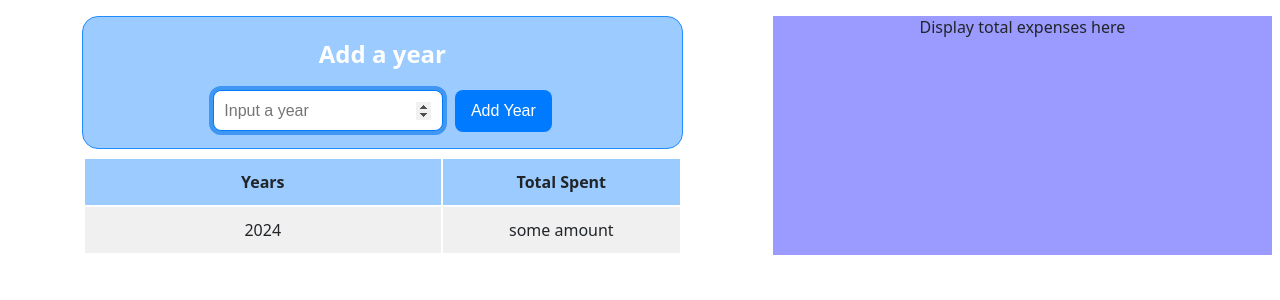
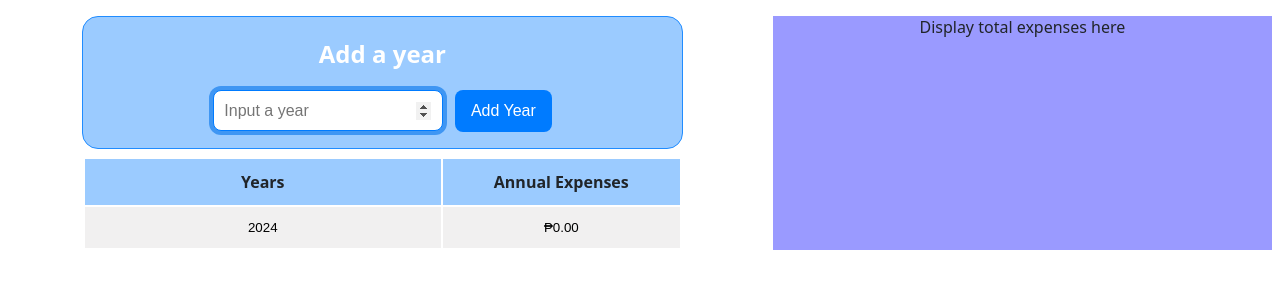
Before and after one commit to Genrevvv/SPENT, a Flask app: page / in a window 1280 px wide. Shown: the part 80-380 px from the top of the page. Run offline with Flask 3, Linux system fonts and the light colour scheme; a user stored in the database is signed in; data comes from the database, SQL or seed files in the repository; some libraries are stand-ins or nearby versions.

Commit message:
Added a format_currency helper function, and improved year table

```diff
--- a/app.py
+++ b/app.py
@@ -4,11 +4,14 @@ from flask_session import Session
 from werkzeug.security import check_password_hash, generate_password_hash
 from datetime import datetime
 
-from helpers import login_required
+from helpers import login_required, format_currency
 
 
 # Configure application
 app = Flask(__name__)
+
+# Custom filter
+app.jinja_env.filters["format_currency"] = format_currency
 
 # Configure session to use filesystem (instead of signed cookies)
 app.config["SESSION_PERMANENT"] = False
@@ -38,15 +41,14 @@ def index():
     currency = db.execute("SELECT currency FROM users WHERE id = ?", session["user_id"])
     currency = currency[0]["currency"]
 
-    if currency not in ["dollar", "peso"]:
+    if currency not in ["usd", "php"]:
         return render_template("set-currency.html")
 
     # Create a list of years
     list_of_years = []
-    years = db.execute("SELECT year FROM years WHERE user_id = ?", session["user_id"])
+    years = db.execute("SELECT year, annual_expenses FROM years WHERE user_id = ? ORDER BY year DESC", session["user_id"])
     for year in years:
-        list_of_years.append(year["year"])
-
+        list_of_years.append(year)
 
     print(list_of_years)
 
@@ -157,7 +159,7 @@ def setcurrency():
     currency = request.form.get("currency")
 
     # Validate user response
-    if currency not in ["dollar", "peso"]:
+    if currency not in ["usd", "php"]:
         flash("Invalid currency")
         return render_template("/")
 
@@ -166,6 +168,7 @@ def setcurrency():
 
     flash("Welcome to $₱ENT")
     return redirect("/")
+
 
 @app.route("/addyear", methods=["POST"])
 @login_required
@@ -181,6 +184,18 @@ def addyear():
         flash("Invalid year input")
         return redirect("/")
 
+    # Check if year for the user already exist
+    list_of_years = []
+    years = db.execute("SELECT year FROM years WHERE user_id = ? ORDER BY year DESC", session["user_id"])
+    for year_value in years:
+        list_of_years.append(year_value["year"])
+
+    if year in list_of_years:
+        flash("Year already exist")
+        return redirect("/")
+
+    # Update year in database
     db.execute("INSERT INTO years (user_id, year) VALUES (?, ?)", session["user_id"], year)
+
     flash("Year added succesfully")
     return redirect("/")
--- a/helpers.py
+++ b/helpers.py
@@ -1,5 +1,10 @@
+from cs50 import SQL
 from flask import redirect, render_template, request, session
 from functools import wraps
+
+
+# Set SQLite database
+db = SQL("sqlite:///spent.db")
 
 # confirm login (from finance pset)
 def login_required(f):
@@ -16,3 +21,15 @@ def login_required(f):
         return f(*args, **kwargs)
 
     return decorated_function
+
+
+def format_currency(value):
+    # Check for user's currency
+    currency = db.execute("SELECT currency FROM users WHERE id = ?", session["user_id"])
+    currency = currency[0]["currency"]
+
+    # Format currency
+    if currency == "usd":
+        return f"${value:,.2f}"
+    elif currency == "php":
+        return f"₱{value:,.2f}"
--- a/static/styles.css
+++ b/static/styles.css
@@ -184,14 +184,35 @@ table th:nth-child(2) {
 table th,
 table td {
     font-size: 1rem;
+    vertical-align: middle;
+}
+
+table th {
     padding: 0.75rem;
-    vertical-align: middle;
 }
 
 table td {
     background-color: #f1f0f0;
 }
 
+table td:hover {
+    cursor: pointer;
+    background-color: #d1cece;
+}
+
 table thead tr {
     background-color: #9bcbff;
 }
+
+table td button {
+    border: none;
+    background-color: transparent;
+    width: 100%;
+    margin: none;
+    display: block;
+    padding: 0.75rem;
+}
+
+table td button:hover {
+    cursor: pointer;
+}
--- a/templates/index.html
+++ b/templates/index.html
@@ -19,39 +19,35 @@
                     </div>
 
                     <div class="year-container">
-                            {% if not years %}
                         <table>
                             <thead>
                                 <tr>
                                     <th>Years</th>
-                                            <th>Total Spent</th>
+                                    <th>Annual Expenses</th>
                                 </tr>
                             </thead>
                             <tbody>
+                            {% if not years %}
                                 <tr>
-                                            <td>Add a year to display</td>
-                                            <td>some amount</td>
+                                    <td><button>Add a year to display</button></td>
+                                    <td><button>some amount</button></td>
                                 </tr>
+                            {% else %}
+                                {% for year in years %}
+                                    <tr>
+                                        <td>
+                                            <form action="/checkyear" method="post">
+                                                <input name="year" value="{{ year }}" type="hidden">
+                                                <button type="submit">{{ year["year"] }}</button></td>
+                                            </form>
+                                        <td>
+                                            <button>{{ year["annual_expenses"] | format_currency }}</button>
+                                        </td>
+                                    </tr>
+                                {%  endfor %}
+                            {% endif %}
                             </tbody>
                         </table>
-                            {% else %}
-                                <table>
-                                    <thead>
-                                        <tr>
-                                            <th>Years</th>
-                                            <th>Total Spent</th>
-                                        </tr>
-                                    </thead>
-                                    <tbody>
-                                    {% for year in years %}
-                                        <tr>
-                                            <td>{{ year }}</td>
-                                            <td>some amount</td>
-                                        </tr>
-                                    {%  endfor %}
-                                    </tbody>
-                                </table>
-                            {% endif %}
                     </div>
                 </div>
                 <div class="sidebar">
--- a/templates/set-currency.html
+++ b/templates/set-currency.html
@@ -8,8 +8,8 @@
     <div class="currency-container">
         <h1>Select a currency:</h1>
         <form action="/setcurrency" method="post">
-            <button class="currency-button" name="currency" type="submit" value="dollar">USD ($)</button>
-            <button class="currency-button" name="currency" type="submit" value="peso">PHP (₱)</button>
+            <button class="currency-button" name="currency" type="submit" value="usd">USD ($)</button>
+            <button class="currency-button" name="currency" type="submit" value="php">PHP (₱)</button>
         </form>
     </div>
 {% endblock %}
```
Also changed, not shown: spent.sql (+19 -7 lines), spent.db, 2 other files. Lines whose indentation alone changed are shown as unchanged.
